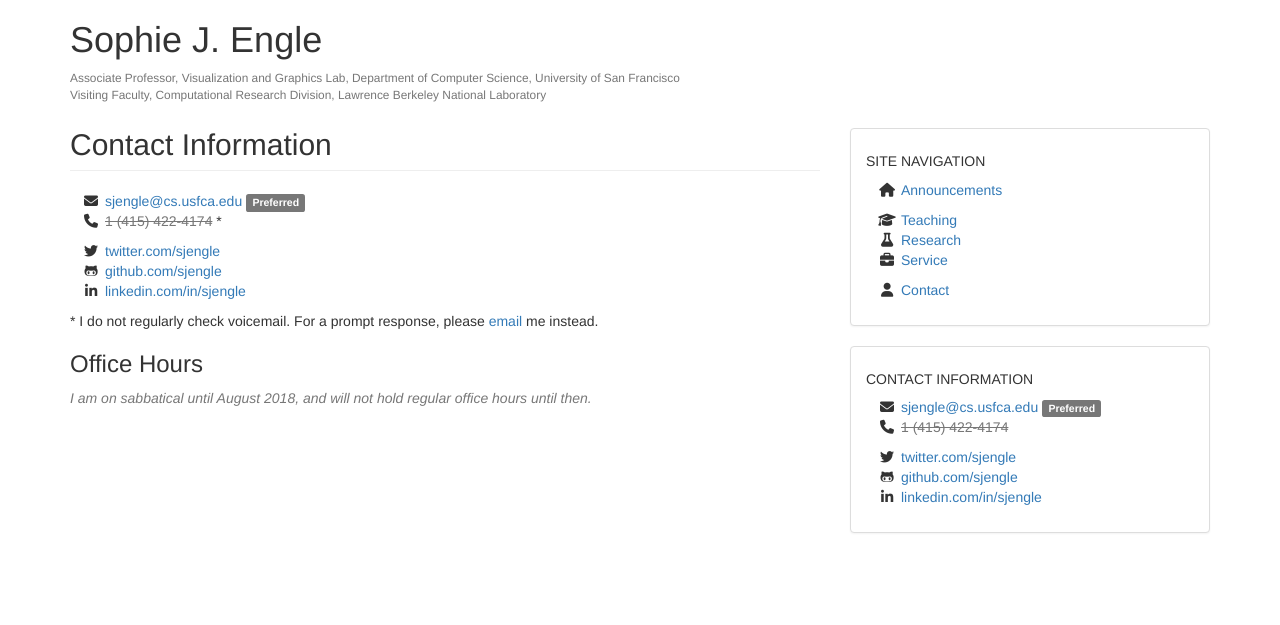
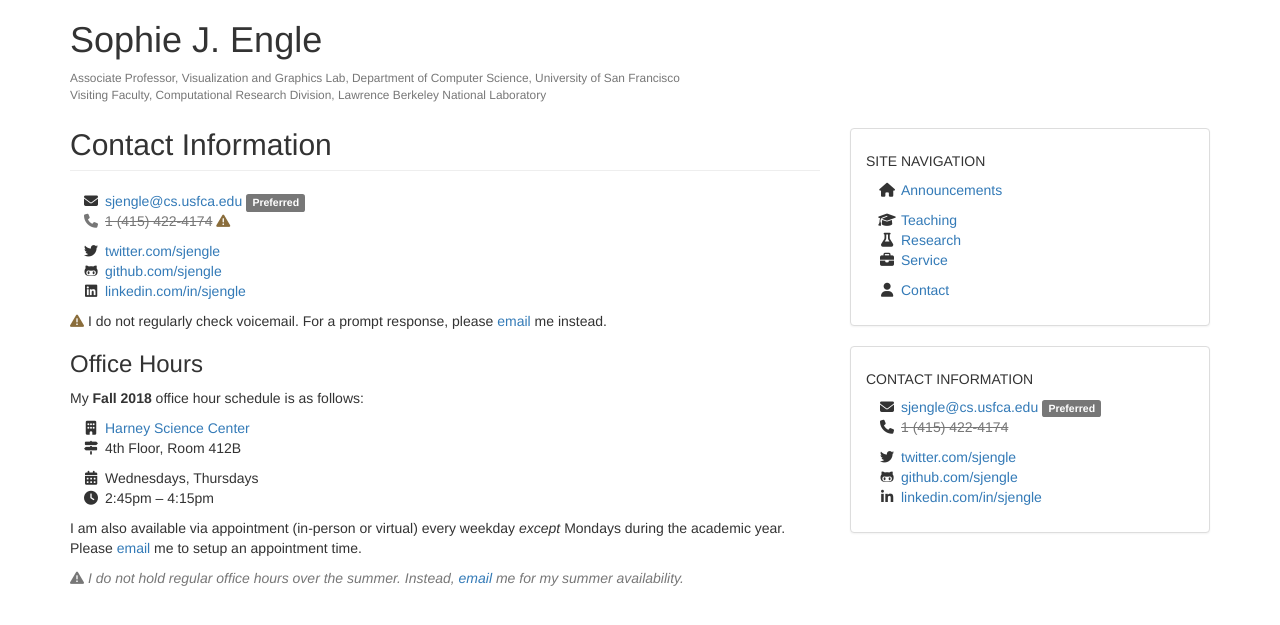
Before and after one commit to sjengle/sjengle.github.io, a Jekyll site: the page built from contact.html, in a window 1280 px wide. Shown: the top 625 px of the page. Built offline with Jekyll 4.4.1, drawn with Linux system fonts in a browser that asks for light colours; nearby versions of some CDN libraries.

Commit message:
Updating icons and contact information.

```diff
--- a/contact.html
+++ b/contact.html
@@ -4,37 +4,32 @@ title: Contact Information
 ---
 
 <ul class="fa-ul">
-  <li><i class="fa-li fa fa-envelope"></i> <a href="mailto:sjengle@cs.usfca.edu">sjengle@cs.usfca.edu</a> <span class="label label-default">Preferred</span></li>
-  <li><i class="fa-li fa fa-phone"></i> <s class="text-muted">1 (415) 422-4174</s> *</li>
+  <li><i class="fa-li fas fa-envelope"></i> <a href="mailto:sjengle@cs.usfca.edu">sjengle@cs.usfca.edu</a> <span class="label label-default">Preferred</span></li>
+  <li><i class="fa-li fas fa-phone text-muted"></i> <s class="text-muted">1 (415) 422-4174</s> <i class="fas fa-exclamation-triangle text-warning"></i></li>
 </ul>
 
 <ul class="fa-ul">
-  <li><i class="fa-li fa fa-twitter"></i> <a href="https://twitter.com/sjengle">twitter.com/sjengle</a></li>
-  <li><i class="fa-li fa fa-github-alt"></i> <a href="https://github.com/sjengle">github.com/sjengle</a></li>
-  <li><i class="fa-li fa fa-linkedin"></i> <a href="https://www.linkedin.com/in/sjengle">linkedin.com/in/sjengle</a></li>
+  <li><i class="fa-li fab fa-twitter"></i> <a href="https://twitter.com/sjengle">twitter.com/sjengle</a></li>
+  <li><i class="fa-li fab fa-github-alt"></i> <a href="https://github.com/sjengle">github.com/sjengle</a></li>
+  <li><i class="fa-li fab fa-linkedin"></i> <a href="https://www.linkedin.com/in/sjengle">linkedin.com/in/sjengle</a></li>
 </ul>
 
-<p>* I do not regularly check voicemail. For a prompt response, please <a href="mailto:sjengle@cs.usfca.edu">email</a> me instead.</p>
+<p><i class="fas fa-exclamation-triangle text-warning"></i> I do not regularly check voicemail. For a prompt response, please <a href="mailto:sjengle@cs.usfca.edu">email</a> me instead.</p>
 
 <h3>Office Hours</h3>
 
-<p><em class="text-muted">I am on sabbatical until August 2018, and will not hold regular office hours until then.</em></p>
+<p>My <strong>Fall 2018</strong> office hour schedule is as follows:</p>
 
-<!--
 <ul class="fa-ul">
-  <li><i class="fa-li fa fa-map-marker"></i> <a href="https://www.usfca.edu/virtual-tour/main-campus/harney-science">Harney Science Center</a></li>
-  <li><i class="fa-li fa fa-street-view"></i> 5th Floor, Room 531/532</li>
+  <li><i class="fa-li fas fa-building"></i> <a href="https://www.usfca.edu/virtual-tour/main-campus/harney-science">Harney Science Center</a></li>
+  <li><i class="fa-li fas fa-map-signs"></i> 4th Floor, Room 412B</li>
 </ul>
 
 <ul class="fa-ul">
-  <li><i class="fa-li fa fa-calendar"></i> Mondays</li>
-  <li><i class="fa-li fa fa-clock-o"></i> 1:00pm &ndash; 2:00pm</li>
+  <li><i class="fa-li fas fa-calendar-alt"></i> Wednesdays, Thursdays</li>
+  <li><i class="fa-li fas fa-clock"></i> 2:45pm &ndash; 4:15pm</li>
 </ul>
 
-<ul class="fa-ul">
-  <li><i class="fa-li fa fa-calendar"></i> Thursdays</li>
-  <li><i class="fa-li fa fa-clock-o"></i> 1:00pm &ndash; 3:00pm</li>
-</ul>
+<p>I am also available via appointment (in-person or virtual) every weekday <em>except</em> Mondays during the academic year. Please <a href="mailto:sjengle@cs.usfca.edu">email</a> me to setup an appointment time.</p>
 
-<p>I am also available via appointment (in-person or virtual) every weekday <em>except</em> Tuesdays. Please <a href="mailto:sjengle@cs.usfca.edu">email</a> me to setup an appointment time.</p>
--->
+<p><em class="text-muted"><i class="fas fa-exclamation-triangle"></i> I do not hold regular office hours over the summer. Instead, <a href="mailto:sjengle@cs.usfca.edu">email</a> me for my summer availability.</em></p>
```
